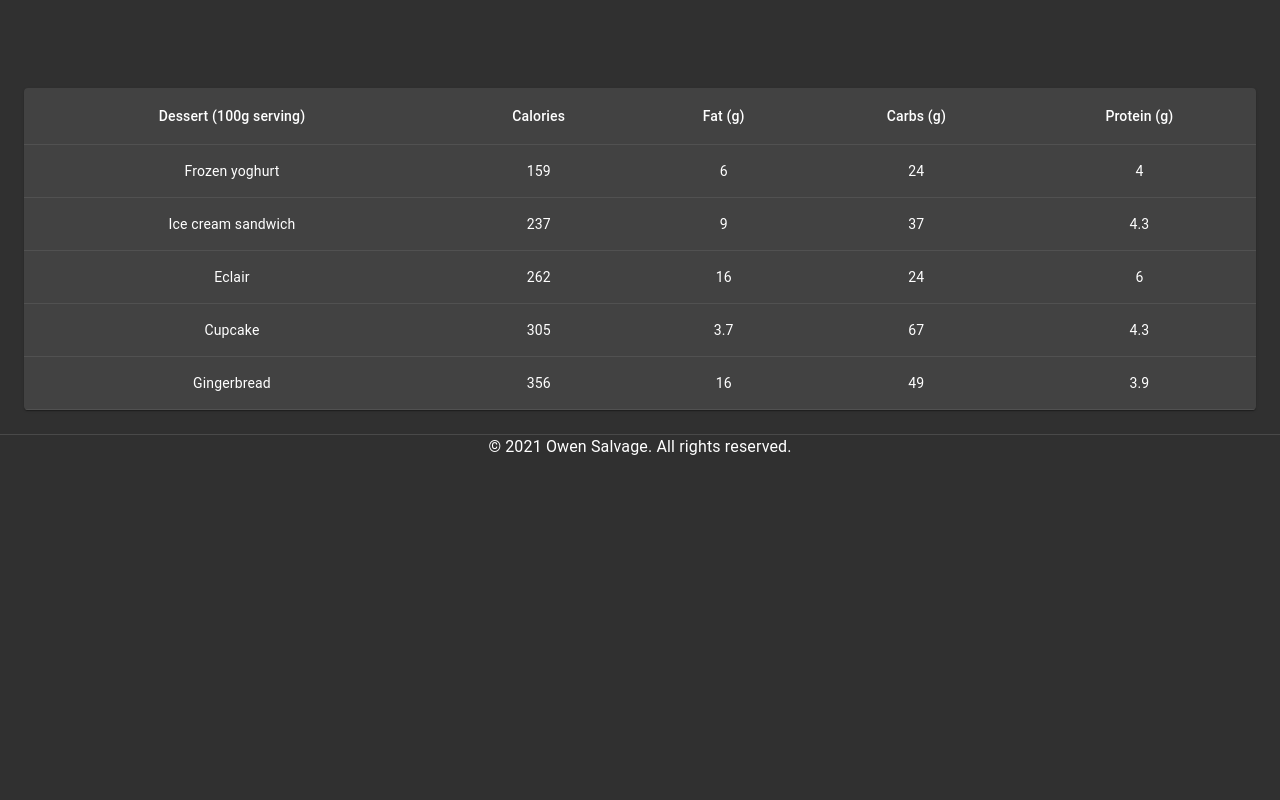
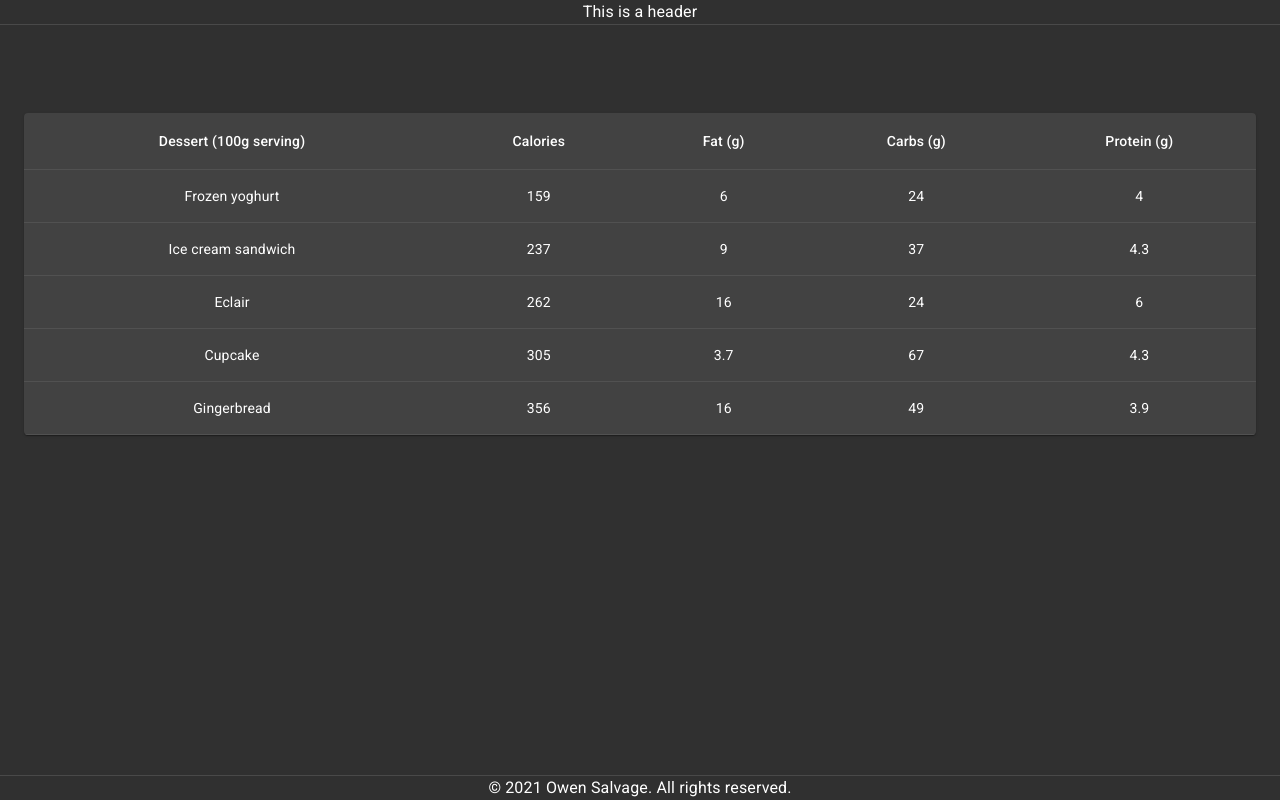
Before and after one commit to Owenleo778/Sudoku, a React (Create React App) app: page / in a window 1280 px wide. Built offline with nearby package versions, Linux system fonts and the light colour scheme.

Commit message:
Fixed footer spacing

```diff
--- a/public/index.html
+++ b/public/index.html
@@ -1,43 +1,28 @@
 <!DOCTYPE html>
 <html lang="en">
   <head>
+    <style>html, body {
+      height: 100%;
+      margin: 0;
+    }</style>
     <meta charset="utf-8" />
     <link rel="icon" href="%PUBLIC_URL%/favicon.ico" />
-    <meta name="viewport" content="width=device-width, initial-scale=1" />
+    <meta name="viewport" content="width=device-width, initial-scale=1, shrink-to-fit=no">
     <meta name="theme-color" content="#000000" />
     <meta
       name="description"
       content="Web site created using create-react-app"
     />
     <link rel="apple-touch-icon" href="%PUBLIC_URL%/logo192.png" />
-    <!--
-      manifest.json provides metadata used when your web app is installed on a
-      user's mobile device or desktop. See https://developers.google.com/web/fundamentals/web-app-manifest/
-    -->
     <link rel="manifest" href="%PUBLIC_URL%/manifest.json" />
-    <!--
-      Notice the use of %PUBLIC_URL% in the tags above.
-      It will be replaced with the URL of the `public` folder during the build.
-      Only files inside the `public` folder can be referenced from the HTML.
-
-      Unlike "/favicon.ico" or "favicon.ico", "%PUBLIC_URL%/favicon.ico" will
-      work correctly both with client-side routing and a non-root public URL.
-      Learn how to configure a non-root public URL by running `npm run build`.
-    -->
-    <title>React App</title>
+    <link
+            rel="stylesheet"
+            href="https://fonts.googleapis.com/css?family=Roboto:300,400,500,700&display=swap"
+    />
+    <title>Sudoku</title>
   </head>
   <body>
     <noscript>You need to enable JavaScript to run this app.</noscript>
-    <div id="root"></div>
-    <!--
-      This HTML file is a template.
-      If you open it directly in the browser, you will see an empty page.
-
-      You can add webfonts, meta tags, or analytics to this file.
-      The build step will place the bundled scripts into the <body> tag.
-
-      To begin the development, run `npm start` or `yarn start`.
-      To create a production bundle, use `npm run build` or `yarn build`.
-    -->
+    <div id="root" style="height: 100%"></div>
   </body>
 </html>
--- a/src/App.tsx
+++ b/src/App.tsx
@@ -26,9 +26,10 @@ const useStyles = makeStyles((theme: Theme) =>
 const App: React.FC = () => {
     const { container } = useStyles();
     return (
-        <ThemeProvider theme={darkTheme}>
+        //use AppBar for header / footer
+        <ThemeProvider theme={darkTheme} >
             <CssBaseline />
-            <Box display="flex" flexDirection="column" height="100%">
+            <Box display="flex" flexDirection="column" height="100%" >
                 <Header />
                 <Container className={container}>
                     <Board />
--- a/src/ui/margins/footer.tsx
+++ b/src/ui/margins/footer.tsx
@@ -3,10 +3,10 @@ import React from "react";
 
 const Footer: React.FC = () => {
     return (
-        <>
+        <div>
             <Divider />
             <Typography align="center">&copy; 2021 Owen Salvage. All rights reserved.</Typography>
-            </>
+            </div>
     );
 }
 
--- a/src/ui/margins/header.tsx
+++ b/src/ui/margins/header.tsx
@@ -1,7 +1,13 @@
 import React from "react";
+import {Divider, Typography} from "@material-ui/core";
 
 const Header: React.FC = () => {
- return (<></>);
+ return (
+     <div>
+      <Typography align="center">This is a header</Typography>
+      <Divider />
+     </div>
+ );
 }
 
 export default Header;
```
